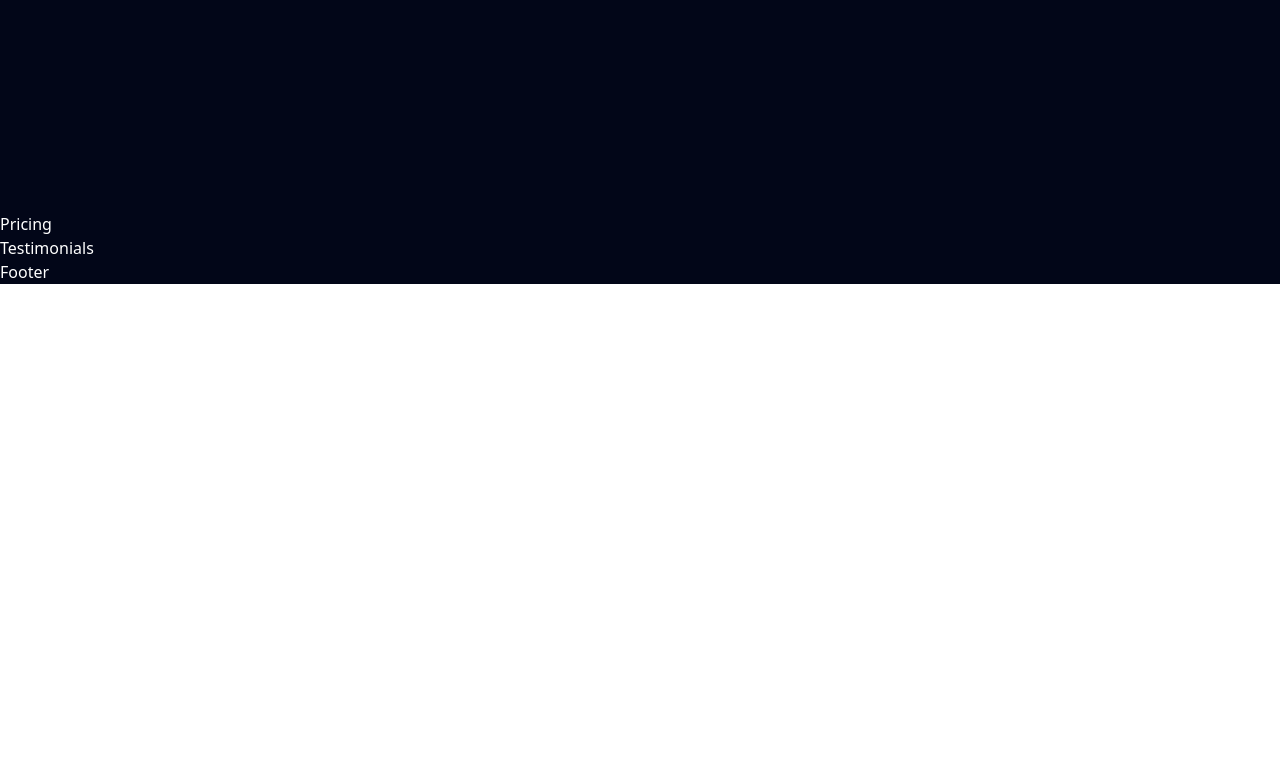
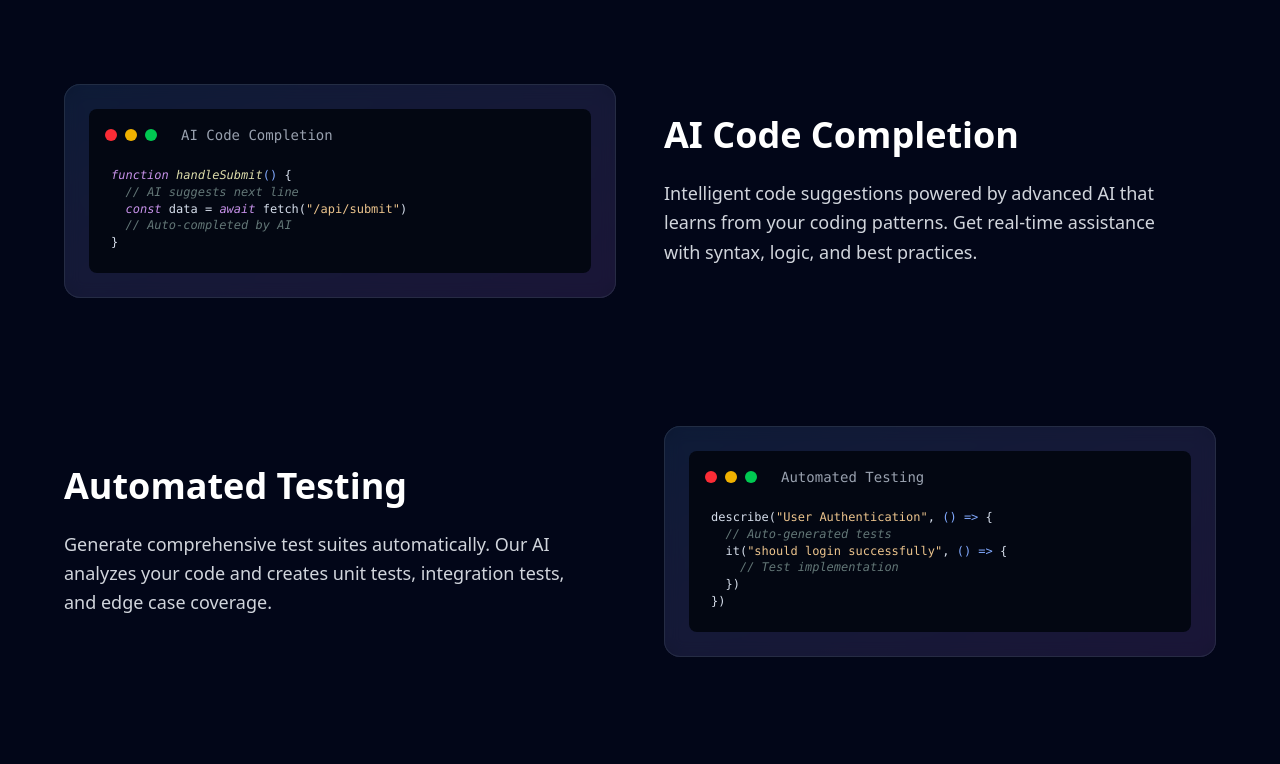
Before and after one commit to Kais-Tarraf/Code_flow_landing_page, a React (Vite) app: page / in a window 1280 px wide. Shown: the part 996-1760 px from the top of the page. Before the commit the page ends 1280 px from the top, so only its background shows below. Built offline with nearby package versions, Linux system fonts and the light colour scheme.

Commit message:
finalize Features section

```diff
--- a/src/components/Features.jsx
+++ b/src/components/Features.jsx
@@ -1,3 +1,5 @@
+import SyntaxHighlighter from "react-syntax-highlighter";
+import { nightOwl } from "react-syntax-highlighter/dist/esm/styles/hljs";
 
 const features = [
 	{
@@ -33,7 +35,8 @@ const result = await processData(input)
 		imagePosition: "left",
 	},
 ];
-const Features = () => {
+
+export default function Features() {
 	return (
 		<section
 			id="features"
@@ -41,30 +44,81 @@ const Features = () => {
 		>
 			<div className="max-w-6xl mx-auto">
 				<div className="text-center mb-12 sm:mb-16 lg:mb-20">
-					<h2
-						className="text-5xl sm:text-4xl md:text-5xl lg:text-6xl
-					font-bold mb-4 sm:mb-6"
-					>
-						<span
-							className="bg-linear-to-b from-white to-gray-300
-						bg-clip-text text-transparent"
-						>
+					<h2 className="text-5xl sm:text-4xl md:text-5xl lg:text-6xl font-bold mb-4 sm:mb-6">
+						<span className="bg-linear-to-b from-white to-gray-300 bg-clip-text text-transparent">
 							Your Complete Development
 						</span>
 						<br />
-						<span
-							className="bg-linear-to-b from-blue-400 to-cyan-400
-						bg-clip-text text-transparent"
-						>
+						<span className="bg-linear-to-b from-blue-400 to-cyan-400 bg-clip-text text-transparent">
 							Workflow
 						</span>
 					</h2>
 				</div>
+
 				<div className="space-y-16 sm:space-y-20 lg:space-y-32">
 					{features.map((feature, key) => (
-						<div key={key} className="">
-							<div>
-								<div></div>
+						<div
+							key={key}
+							className={`flex flex-col lg:flex-row items-center gap-8 sm:gap-12 ${
+								feature.imagePosition === "right" ? "lg:flex-row-reverse" : ""
+							}`}
+						>
+							{/* Code Section */}
+							<div className="flex-1 w-full">
+								<div className="relative group">
+									<div
+										className="absolute inset-0 bg-linear-to-br from-blue-500/20 to-purple-500/20
+                  rounded-xl sm:rounded-2xl transition-all duration-500"
+									/>
+									<div
+										className="relative bg-gray-900/50 backdrop-blur-sm border border-gray-700/50
+                  rounded-xl sm:rounded-2xl p-4 sm:p-6 overflow-hidden group-hover:border
+                  group-hover:border-blue-600/50 transition-all duration-300"
+									>
+										{/* Ide Interface */}
+										<div className="bg-gray-950 rounded-lg p-3 sm:p-4 font-mono text-xs sm:text-sm">
+											<div className="flex items-center sapce-x-1 sm:space-x-2 mb-3 sm:mb-4">
+												<div className="flex items-center space-x-1 sm:space-x-2">
+													<div className="w-2 h-2 sm:w-3 sm:h-3 rounded-full bg-red-500" />
+													<div className="w-2 h-2 sm:w-3 sm:h-3 rounded-full bg-yellow-500" />
+													<div className="w-2 h-2 sm:w-3 sm:h-3 rounded-full bg-green-500" />
+												</div>
+												<span className="text-gray-400 ml-2 sm:ml-4 text-xs sm:text-sm">
+													{feature.title}
+												</span>
+											</div>
+											<div>
+												<SyntaxHighlighter
+													language="javascript"
+													style={nightOwl}
+													customStyle={{
+														margin: 0,
+														background: "transparent",
+														borderRadius: "8px",
+														fontSize: "0.75rem",
+														lineHeight: "1.4",
+														height: "100%",
+													}}
+													wrapLines={true}
+												>
+													{feature.codeSnippet}
+												</SyntaxHighlighter>
+											</div>
+										</div>
+									</div>
+								</div>
+							</div>
+
+							{/* text section */}
+							<div className="flex-1 w-full">
+								<div className="max-w-lg mx-auto lg:mx-0 text-center lg:text-left">
+									<h3 className="text-4xl sm:text-3xl lg:text-4xl font-bold mb-4 sm:mb-6 text-white">
+										{feature.title}
+									</h3>
+									<p className="text-gray-300 text-base sm:text-lg leading-relaxed">
+										{feature.description}
+									</p>
+								</div>
 							</div>
 						</div>
 					))}
@@ -72,6 +126,4 @@ const Features = () => {
 			</div>
 		</section>
 	);
-};
-
-export default Features;
+}
--- a/src/components/Hero.jsx
+++ b/src/components/Hero.jsx
@@ -79,7 +79,7 @@ const Hero = () => {
 								production-ready code 10x faster.
 							</p>
 							<div className="flex flex-col sm:flex-row items-center justify-center lg:justify-start gap-3 sm:gap-4 mb-8 sm:mb-12 animate-in slide-in-from-bottom duration-700 delay-300">
-								<button className="group w-full sm:w-auto px-6 sm:px-8 py-3 sm:py-4 bg-gradient-to-b from-blue-600 to-blue-400 rounded-lg font-semibold text-sm sm:text-base transition-all duration-300 hover:scale-102 flex items-center justify-center space-x-2">
+								<button className="group w-full sm:w-auto px-6 sm:px-8 py-3 sm:py-4 bg-linear-to-b from-blue-600 to-blue-400 rounded-lg font-semibold text-sm sm:text-base transition-all duration-300 hover:scale-102 flex items-center justify-center space-x-2">
 									<span>Start Coding Free</span>
 									<ArrowRight className="w-4 h-4 sm:w-5 sm:h-5 group-hover:translate-x-1 transition-transform duration-300" />
 								</button>
```
